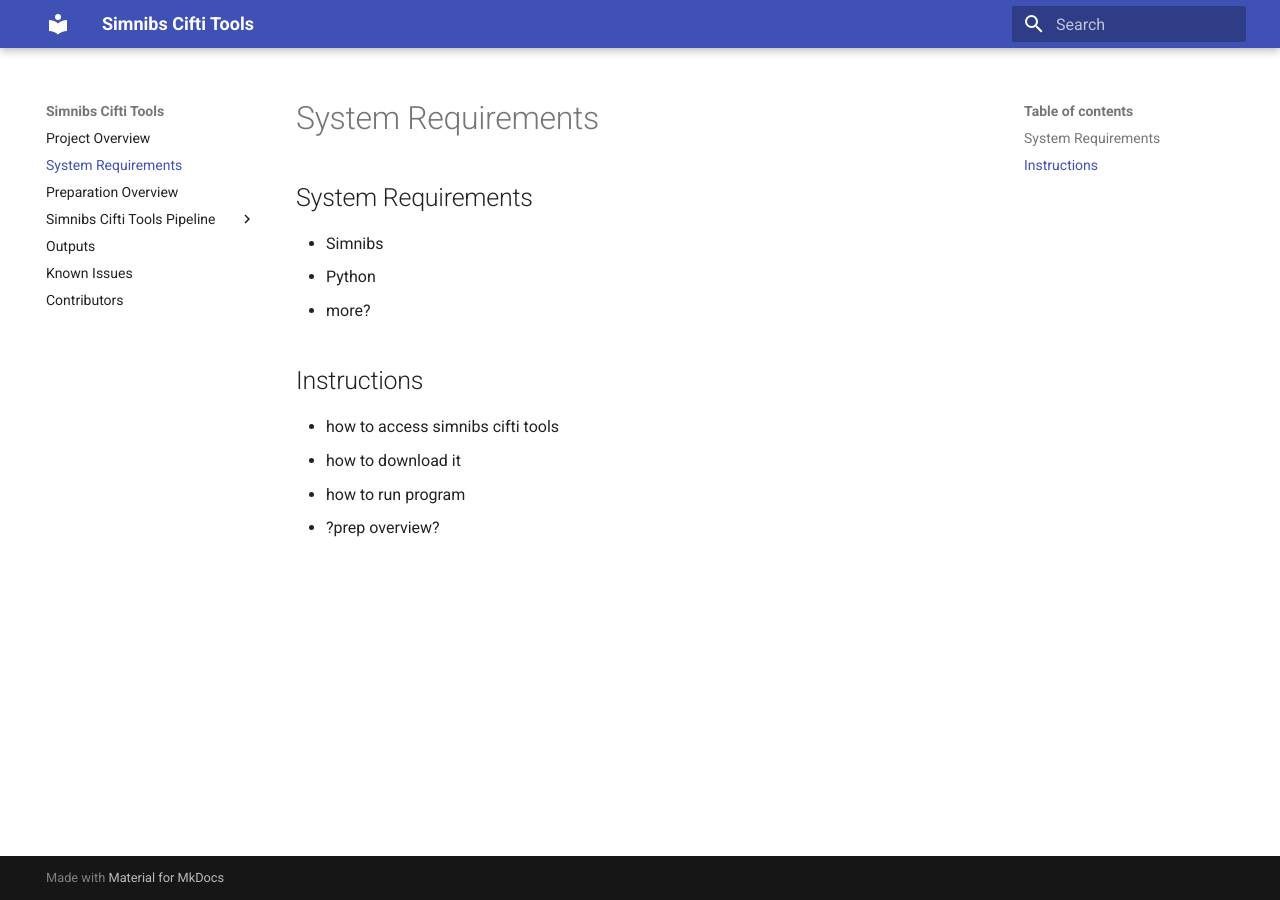
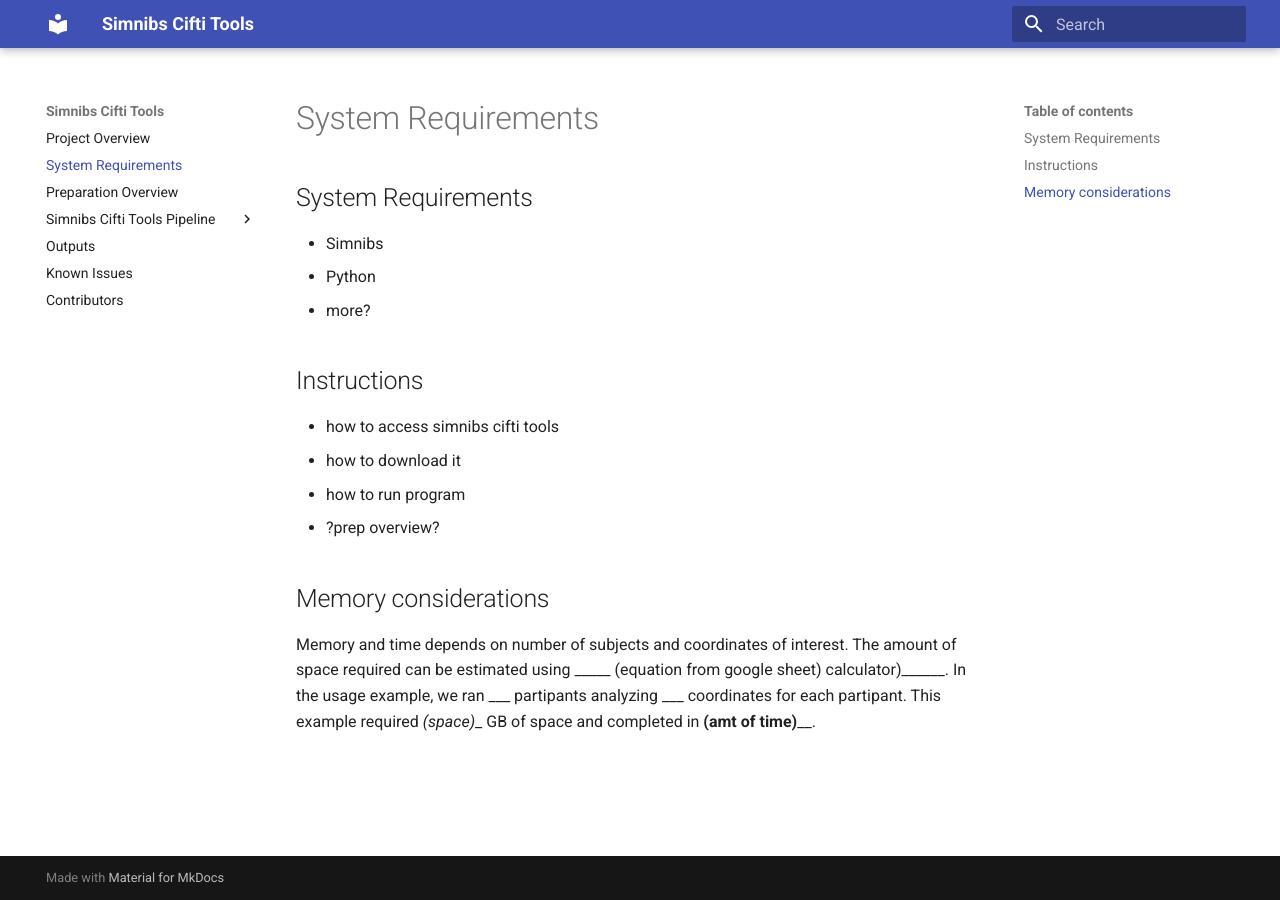
Before and after one commit to DCAN-Labs/simnibs_cifti_tools_RTD2, an MkDocs documentation site: the page built from docs/system_requirements.md, in a window 1280 px wide. Built offline with MkDocs 1.6.1 and Material for MkDocs 9.7.7, drawn with Linux system fonts in a browser that asks for light colours.

Commit message:
Update system_requirements.md
added memory considerations

```diff
--- a/docs/system_requirements.md
+++ b/docs/system_requirements.md
@@ -8,3 +8,6 @@
 - how to download it
 - how to run program
 - ?prep overview?
+
+## Memory considerations
+Memory and time depends on number of subjects and coordinates of interest. The amount of space required can be estimated using _____ (equation from google sheet)  calculator)______. In the usage example, we ran ___ partipants analyzing ___ coordinates for each partipant. This example required _(space)__ GB of space and completed in __(amt of time)____.
```
